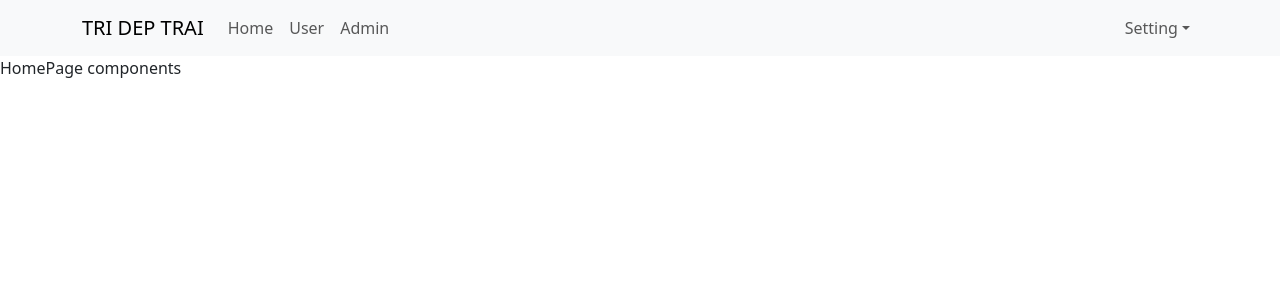
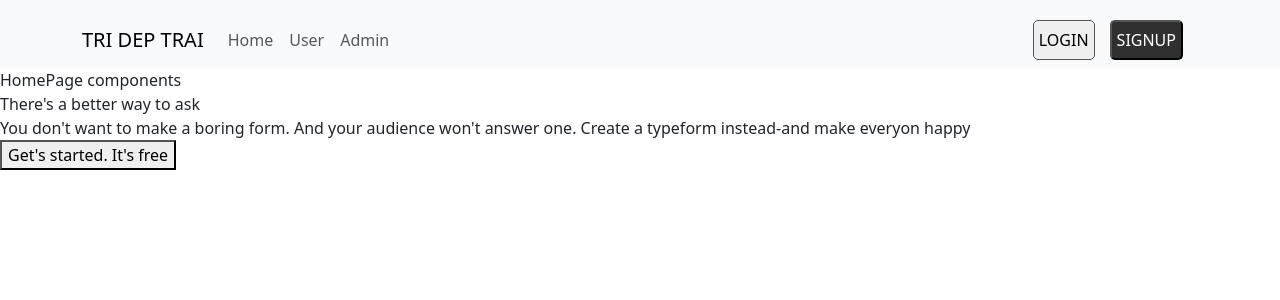
Before and after one commit to ToRiTheBlackCat/LearnReact, a React (Create React App) app: page / in a window 1280 px wide. Shown: the top 300 px of the page. Built offline with nearby package versions, Linux system fonts and the light colour scheme; grey boxes are pictures that could not be loaded.

Commit message:
[UPDATE] update homepage

```diff
--- a/src/App.scss
+++ b/src/App.scss
@@ -9,7 +9,28 @@ body {
 }
 .app-container {
   .header-container {
-    .navbar-nav {
+    .btn-login {
+      border-radius: 5px;
+      margin-right: 15px;
+      padding: 0 5px;
+      border: 1px solid #535353;
+      height: 40px;
+    }
+    .btn-signup {
+      border-radius: 5px;
+      margin-right: 15px;
+      padding: 0 5px;
+      background-color: #303030;
+      color: white;
+      height: 40px;
+
+      &:hover {
+        background-color: black;
+      }
+    }
+
+    .navbar {
+      padding-top: 20px;
       .nav-link {
         // Dấu & để xác định là active ngang hàng với nav-link
         &.active {
@@ -19,3 +40,9 @@ body {
     }
   }
 }
+
+video {
+  position: fixed;
+  bottom: 0;
+  width: 100vw;
+}
--- a/src/components/Header/Header.js
+++ b/src/components/Header/Header.js
@@ -32,11 +32,14 @@ const Header = () => {
             <Nav.Link href="admins">Admin</Nav.Link> */}
           </Nav>
           <Nav>
-            <NavDropdown title="Setting" id="basic-nav-dropdown">
+            <button className="btn-login">LOGIN</button>
+            <button className="btn-signup">SIGNUP</button>
+
+            {/* <NavDropdown title="Setting" id="basic-nav-dropdown">
               <NavDropdown.Item>Log in</NavDropdown.Item>
               <NavDropdown.Item>Log out</NavDropdown.Item>
               <NavDropdown.Item>Profile</NavDropdown.Item>
-            </NavDropdown>
+            </NavDropdown> */}
           </Nav>
         </Navbar.Collapse>
       </Container>
--- a/src/components/Home/HomePage.js
+++ b/src/components/Home/HomePage.js
@@ -1,4 +1,24 @@
+import videoHomepage from "../../assets/video-homepage.mp4";
 const HomePage = (props) => {
-  return <div className="homepage-container">HomePage components</div>;
+  return (
+    <div className="homepage-container">
+      HomePage components
+      {/* Theo trải nghiệm người dùng nên muốn video tự chạy
+       khi load web thì cần thêm autoPlay + muted */}
+      <video width="500" height="500" autoPlay muted loop>
+        <source src={videoHomepage} type="video/mp4" />
+      </video>
+      <div className="homepage-content">
+        <div className="main-title"> There's a better way to ask</div>
+        <div className="content-title">
+          You don't want to make a boring form. And your audience won't answer
+          one. Create a typeform instead-and make everyon happy
+        </div>
+        <div className="getStarted-button">
+          <button>Get's started. It's free</button>
+        </div>
+      </div>
+    </div>
+  );
 };
 export default HomePage;
```
Also changed, not shown: 1 other file (tests, documents, lock files or other folders).
